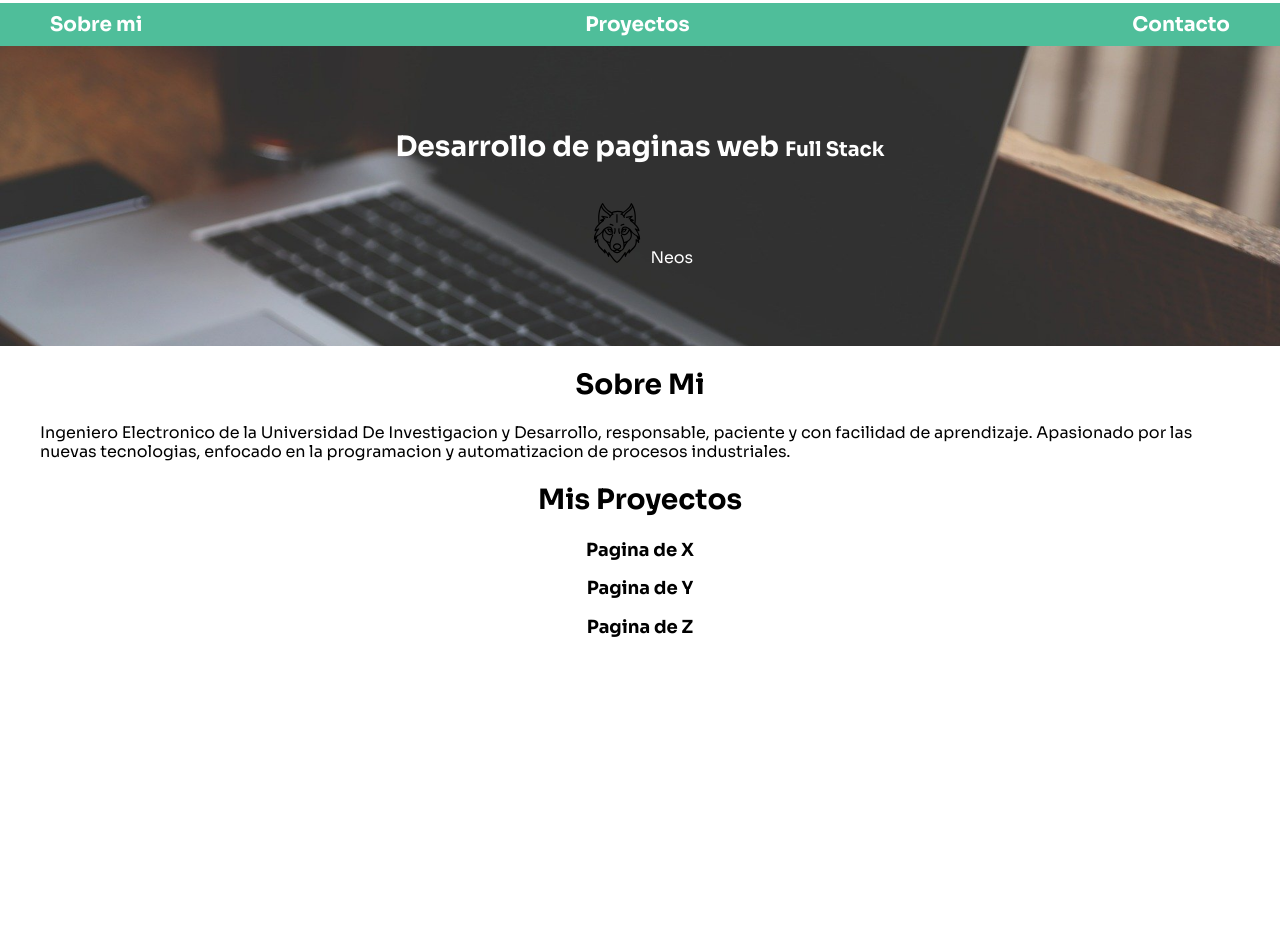
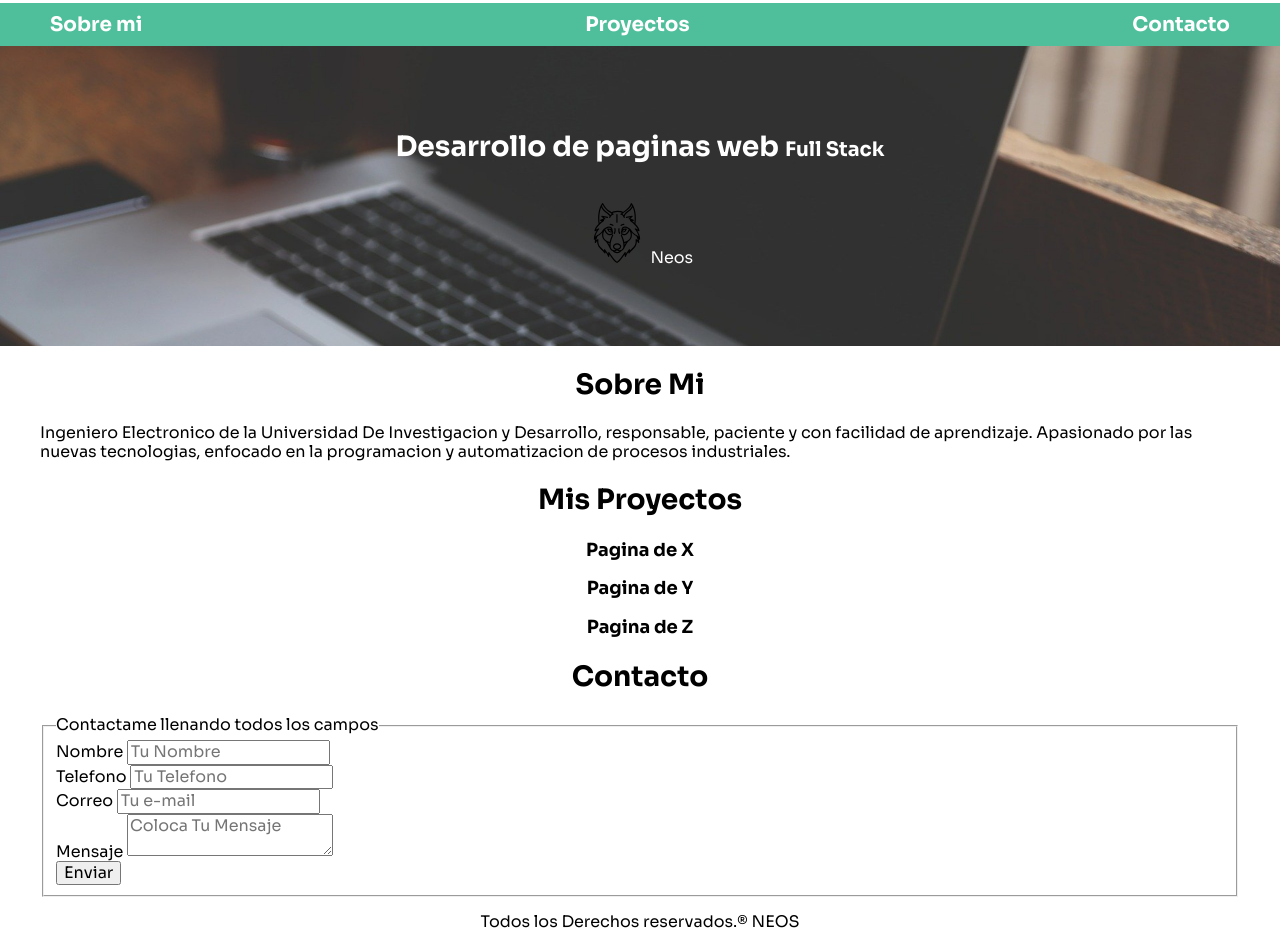
Before and after one commit to NeosForce/portafoliov1, a plain HTML site: page index.html in a window 1280 px wide. Shown: the part 92-1040 px from the top of the page. Before the commit the page ends 800 px from the top, so only its background shows below. Drawn offline with Linux system fonts and the light colour scheme.

Commit message:
Cambios portfolio v1

```diff
--- a/css/styles.css
+++ b/css/styles.css
@@ -22,6 +22,7 @@ html{
 }
 
 body{
+
     font-size: 16px; /* 1 rem = 10px*/
     font-family: 'Sora', sans-serif;
 /*     background-image: linear-gradient(to top, var(--grisclaro) 0%, var(--blanco) 100%); */
@@ -121,3 +122,21 @@ h1,h2,h3{
     margin: 0 auto;
     text-align: center;
 }
+
+
+
+
+
+
+
+
+
+
+
+
+
+
+/*footer*/
+.footer{
+    text-align: center;
+}
--- a/index.html
+++ b/index.html
@@ -1,16 +1,24 @@
 <!DOCTYPE html>
 <html lang="en">
   <head>
-    <meta charset="UTF-8">
-    <meta http-equiv="X-UA-Compatible" content="IE=edge">
-    <meta name="viewport" content="width=device-width, initial-scale=1.0">
+    <meta charset="UTF-8" />
+    <meta http-equiv="X-UA-Compatible" content="IE=edge" />
+    <meta name="viewport" content="width=device-width, initial-scale=1.0" />
     <title>Portafolio Edgar Figueroa</title>
-    <link rel="preload" href="css/normalize.css" as="style"> <!-- normalize carga rapida -->
-    <link rel="stylesheet" href="css/normalize.css">        <!--  normalize -->
-    <link rel="preconnect" href="https://fonts.gstatic.com">  <!-- conecta los servicios de google antes -->
-    <link href="https://fonts.googleapis.com/css2?family=Sora:wght@400;700&display=swap" rel="stylesheet">    <!-- fuente tomada de google fonts -->
-    <link rel="preload" href="css/styles.css" as="style"> <!-- cargar mas rapido los estilos -->
-    <link rel="stylesheet" href="css/styles.css">
+    <link rel="preload" href="css/normalize.css" as="style" />
+    <!-- normalize carga rapida -->
+    <link rel="stylesheet" href="css/normalize.css" />
+    <!--  normalize -->
+    <link rel="preconnect" href="https://fonts.gstatic.com" />
+    <!-- conecta los servicios de google antes -->
+    <link
+      href="https://fonts.googleapis.com/css2?family=Sora:wght@400;700&display=swap"
+      rel="stylesheet"
+    />
+    <!-- fuente tomada de google fonts -->
+    <link rel="preload" href="css/styles.css" as="style" />
+    <!-- cargar mas rapido los estilos -->
+    <link rel="stylesheet" href="css/styles.css" />
   </head>
 
   <body>
@@ -33,73 +41,82 @@
         <p>
           <img class="lobo" src=../images/wolf.svg /> Neos<!--  probando colocar iconos y demas -->
         </p>
-
       </div>
-
     </section>
-
 
     <main class="contenedor sombra">
       <h2>Sobre Mi</h2>
-        <p class="main">Ingeniero Electronico de la Universidad De Investigacion y Desarrollo, responsable, paciente y con facilidad de aprendizaje. Apasionado por las nuevas tecnologias, enfocado en la programacion y automatizacion de procesos industriales.</p>
+      <p class="main">
+        Ingeniero Electronico de la Universidad De Investigacion y Desarrollo,
+        responsable, paciente y con facilidad de aprendizaje. Apasionado por las
+        nuevas tecnologias, enfocado en la programacion y automatizacion de
+        procesos industriales.
+      </p>
 
       <h2>Mis Proyectos</h2>
 
       <section class="proyectos">
-
         <h3>Pagina de X</h3>
-
       </section>
 
       <section class="proyectos">
-
         <h3>Pagina de Y</h3>
-
       </section>
 
       <section class="proyectos">
-
         <h3>Pagina de Z</h3>
-
       </section>
 
+      <!-- contacto -->
+      <section>
+        <h2>Contacto</h2>
 
+        <form class="formulario">
+          <fieldset>
+            <legend>Contactame llenando todos los campos</legend>
+            <div class="contenedor-campos">
+              <div class="campo">
+                <label>Nombre</label>
+                <input class="input-text" type="text" placeholder="Tu Nombre" />
+              </div>
 
+              <div class="campo">
+                <label>Telefono</label>
+                <input
+                  class="input-text"
+                  type="number"
+                  placeholder="Tu Telefono"
+                />
+              </div>
 
+              <div class="campo">
+                <label>Correo</label>
+                <input
+                  class="input-text"
+                  type="email"
+                  placeholder="Tu e-mail"
+                />
+              </div>
 
+              <div class="campo">
+                <label>Mensaje</label>
+                <textarea
+                  class="input-text"
+                  placeholder="Coloca Tu Mensaje"
+                ></textarea>
+              </div>
+            </div>
 
-
-
-
-
-
-
-
-
-
-
-
-
-
-
+            <div class="alinear-derecha flex">
+              <input class="boton w-100" type="submit" value="Enviar"/ >
+            </div>
+          </fieldset>
+        </form>
+      </section>
     </main>
 
-
-
-
-
-
-
-
-
-
-
-
-
-
-
-
-
-
+    <footer class="footer">
+      <p>Todos los Derechos reservados.® NEOS</p>
+    </footer>
   </body>
 </html>
```
Lines whose indentation alone changed are shown as unchanged.
